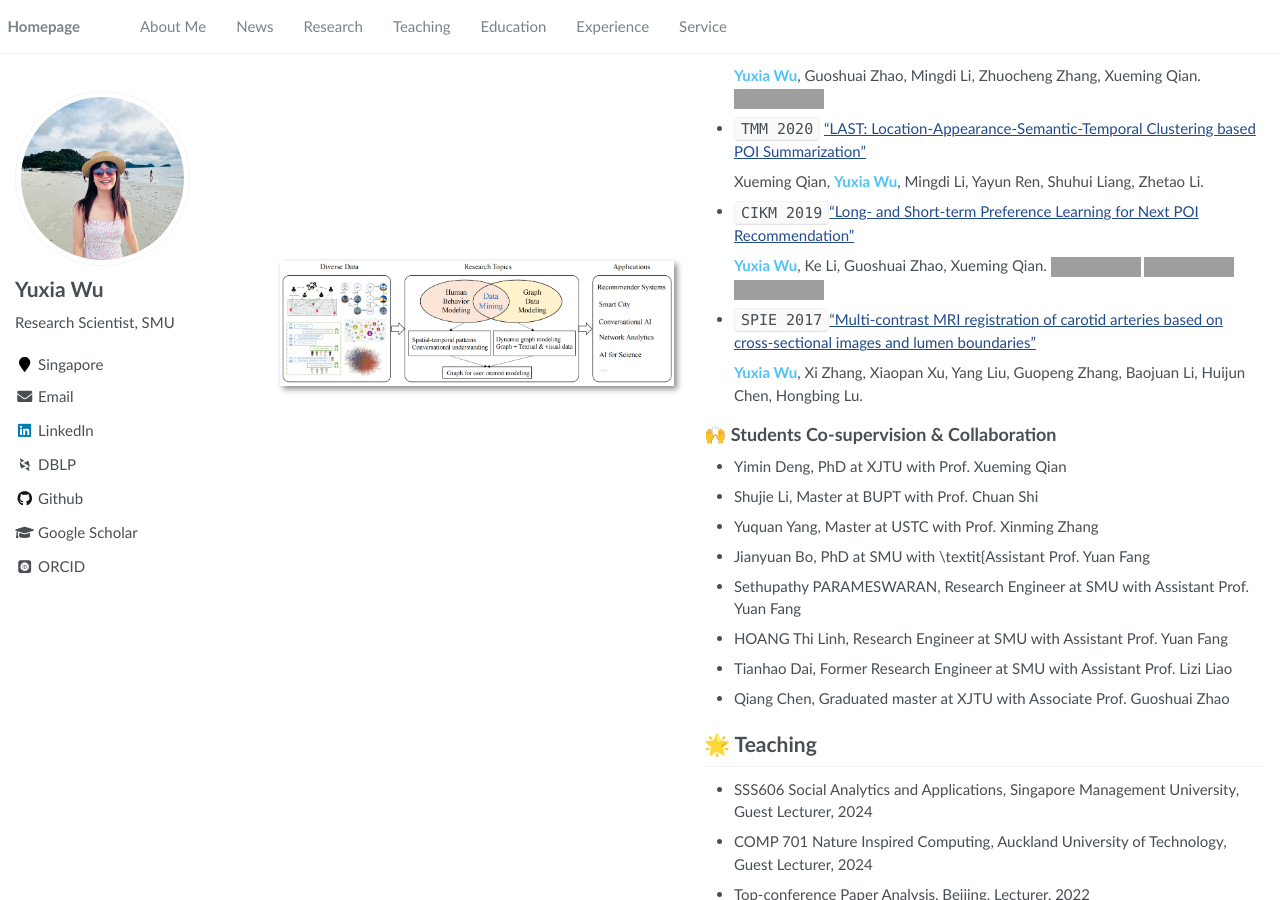
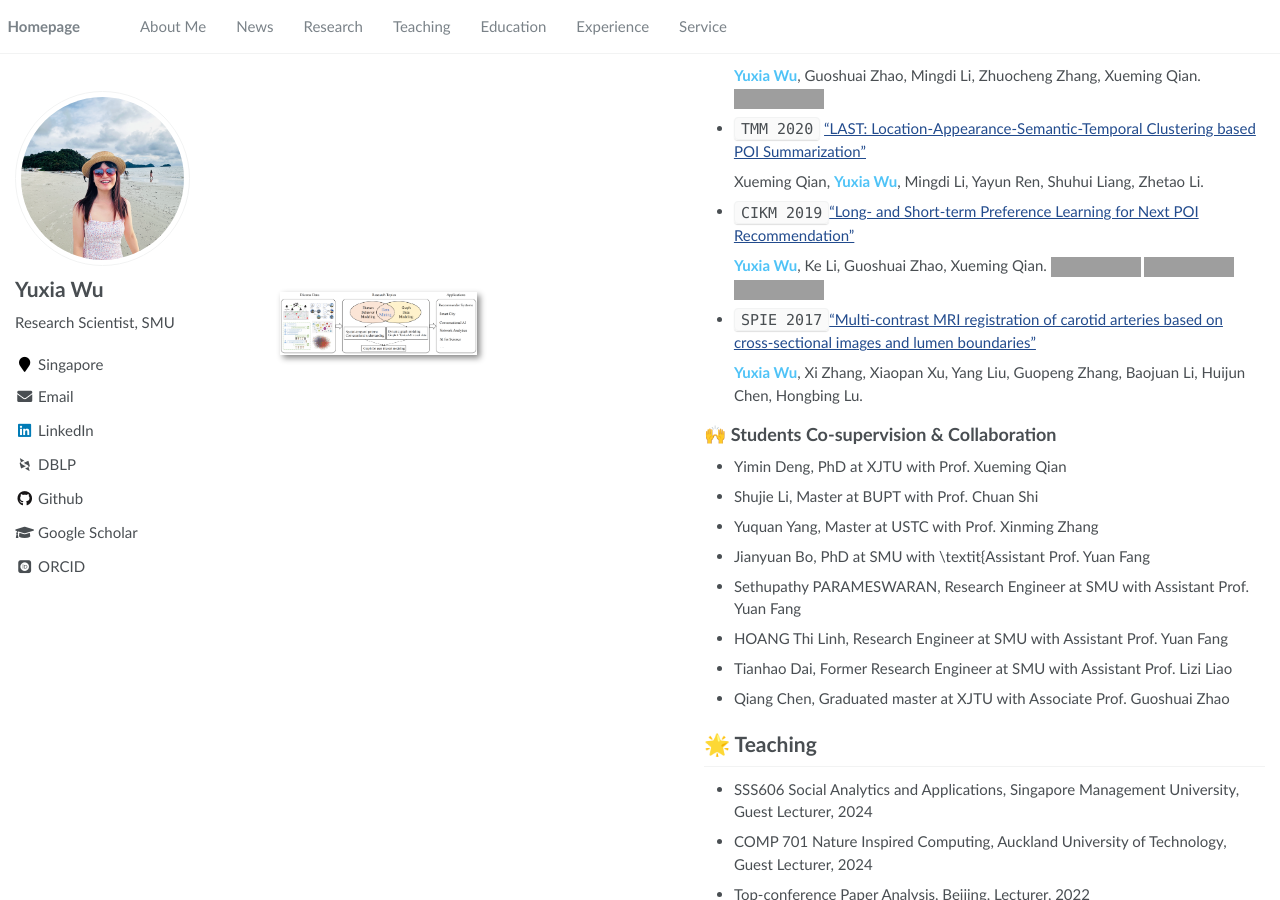
Before and after one commit to YuxiaWu/YuxiaWu.github.io, a Jekyll site: the page built from _pages/about.md, in a window 1280 px wide and 900 px high, scrolled down 1923 px. Built offline with Jekyll 4.4.1, drawn with Linux system fonts in a browser that asks for light colours; some web fonts are replaced; grey boxes are pictures that could not be loaded.

Commit message:
Update about.md

```diff
--- a/_pages/about.md
+++ b/_pages/about.md
@@ -48,7 +48,7 @@
 <div class='paper-box' style="width:100%; margin:auto;">
     <div class='paper-box-image'>
         <div>
-            <img src='images/research theme.png' alt="sym" style="width:100%; height:auto;">
+            <img src='images/research theme.png' alt="sym" style="width:50%; height:auto;">
         </div>
     </div>
     <div class='paper-box-text' markdown="1">
```
